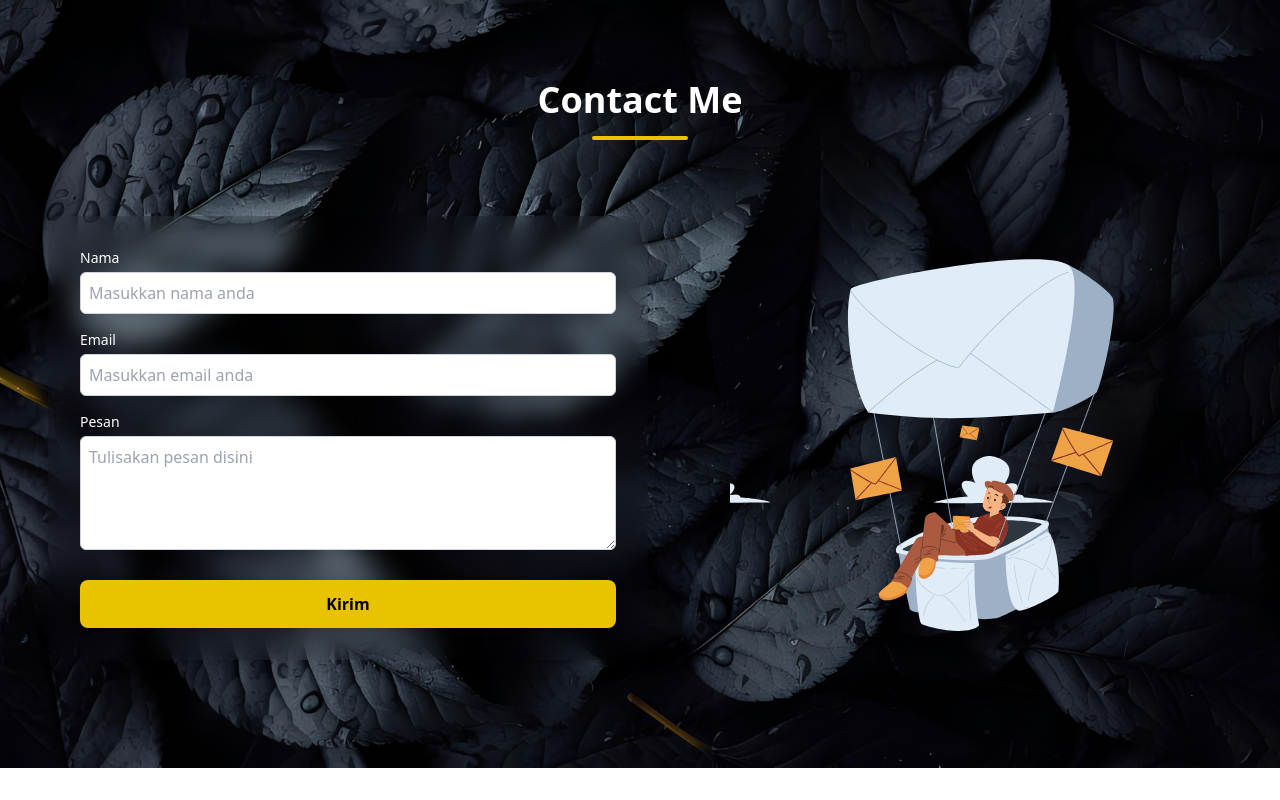
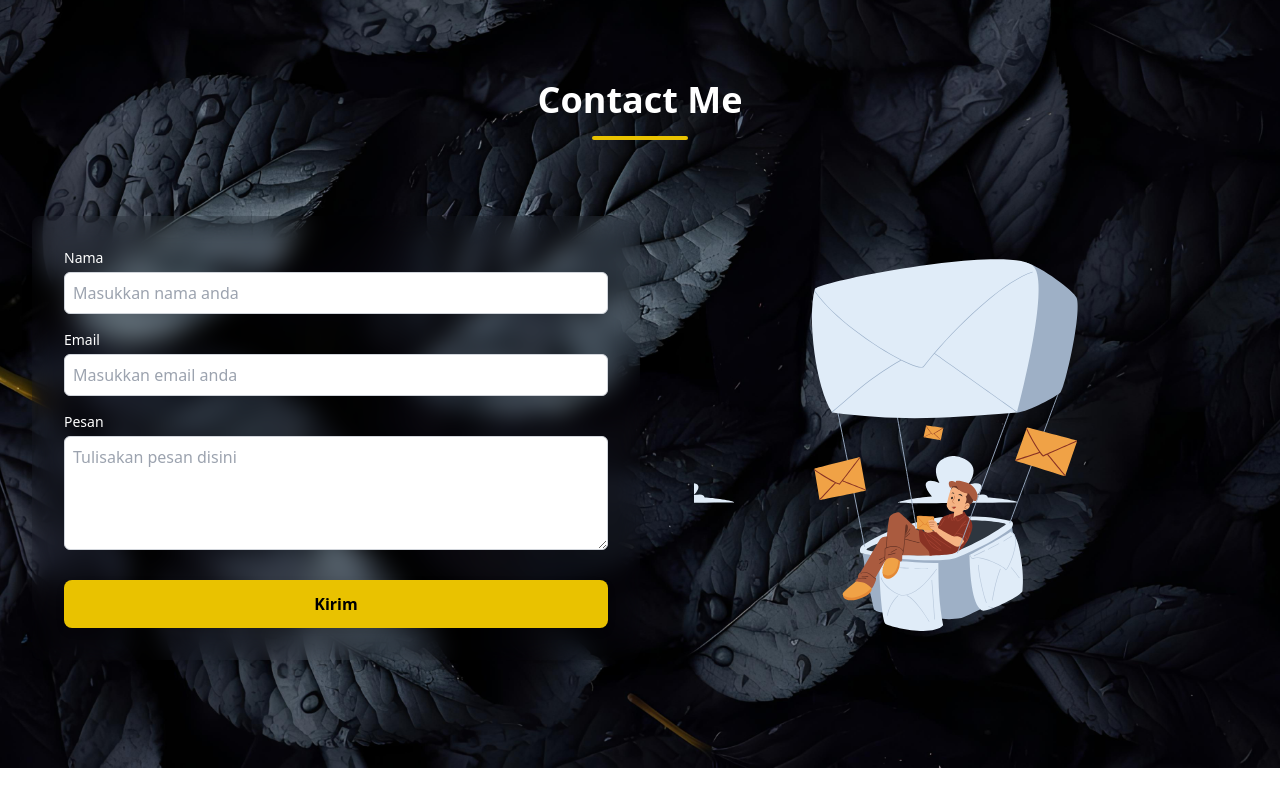
Before and after one commit to nursyafiigit/interactive-cv, a Vue app in the folder frontend/: page /formcontact in a window 1280 px wide. Built offline with nearby package versions, Linux system fonts and the light colour scheme.

Commit message:
edit responsif

```diff
--- a/frontend/src/components/FormContact.vue
+++ b/frontend/src/components/FormContact.vue
@@ -6,9 +6,9 @@
         <SectionTitle title="Contact Me" class="text-white" />
       </div>
 
-      <div class="flex flex-col lg:flex-row w-full max-w-7xl justify-between items-center">
+      <div class="flex flex-col lg:flex-row w-full max-w-7xl justify-center items-center">
         <!-- Form Kontak (Kiri) -->
-        <div class="w-full lg:w-1/2 bg-black-30 bg-opacity-30 backdrop-blur-md p-8 rounded-lg shadow-lg ml-4" data-aos="fade-up" data-aos-duration="1000">
+        <div class="w-full lg:w-1/2 bg-black-30 bg-opacity-30 backdrop-blur-md p-8 rounded-lg shadow-lg" data-aos="fade-up" data-aos-duration="1000">
           <form @submit.prevent="submitForm">
             <!-- Name -->
             <div class="mb-4" data-aos="fade-up" data-aos-duration="800" data-aos-delay="200">
@@ -50,15 +50,10 @@
             </div>
 
             <!-- Submit Button -->
-             <div data-aos="zoom-in-up"
-                 data-aos-delay="700"
-                 data-aos-duration="800">
-
+            <div data-aos="zoom-in-up" data-aos-delay="700" data-aos-duration="800">
               <button
                 type="submit"
                 class="contact-button w-full"
-                 href="mailto : nursyafii@gmail.com"
-
               >
                 Kirim
               </button>
@@ -67,7 +62,7 @@
         </div>
 
         <!-- Lottie Animation (Kanan) -->
-        <div class="w-full lg:w-1/2 mt-8 lg:mt-0 flex justify-end pl-16" data-aos="zoom-in" data-aos-duration="1000">
+        <div class="w-full lg:w-1/2 mt-8 lg:mt-0 flex justify-center items-center" data-aos="zoom-in" data-aos-duration="1000">
           <div id="lottie" style="max-width: 500px; margin: auto"></div>
         </div>
       </div>
--- a/frontend/src/components/ProjectsVue.vue
+++ b/frontend/src/components/ProjectsVue.vue
@@ -1,5 +1,5 @@
 <template>
-  <section id="proyek" class="pro py-20 min-h-screen font-sans overflow-x-hidden">
+  <section id="proyek" class="pro py-20 min-h-screen font-sans overflow-x-hidden overflow-y-auto">
     <div class="container mx-auto px-4 sm:px-6 lg:px-8">
       <!-- Judul -->
       <div
@@ -14,16 +14,18 @@
       <!-- Grid proyek -->
       <div
         class="grid grid-cols-1 sm:grid-cols-2 lg:grid-cols-3 gap-8 mt-12 max-w-[1220px] mx-auto"
+        :data-aos="getAOS(index)"
+        :data-aos-delay="index * 200"
+        data-aos-duration="800"
       >
         <div v-for="(project, index) in projects" :key="project.title" class="project-card">
-          <div :data-aos="getAOS(index)" :data-aos-delay="index * 200" data-aos-duration="800">
           <img
             :src="project.image"
             alt="Gambar Proyek"
             class="w-full h-48 sm:h-56 md:h-60 object-cover rounded-t-lg"
           />
 
-            <div class="p-4 sm:p-6 flex flex-col justify-between h-full">
+          <div class="p-4 sm:p-6 flex flex-col justify-between">
             <h3
               class="text-xl sm:text-2xl font-bold text-white mb-2"
               data-aos="zoom-in"
@@ -71,7 +73,6 @@
         </div>
       </div>
     </div>
-    </div>
   </section>
 </template>
 
@@ -81,6 +82,7 @@ import axios from 'axios'
 import SectionTitle from './SectionTitle.vue'
 import AOS from 'aos'
 import 'aos/dist/aos.css'
+
 const projects = ref([])
 
 onMounted(async () => {
@@ -128,7 +130,7 @@ const getAOS = (index) => {
     box-shadow 0.3s ease !important;
   display: flex;
   flex-direction: column;
-  height: 100%;
+  height: auto; /* Remove height: 100% */
 }
 
 .project-card:hover {
```
Lines whose indentation alone changed are shown as unchanged.
